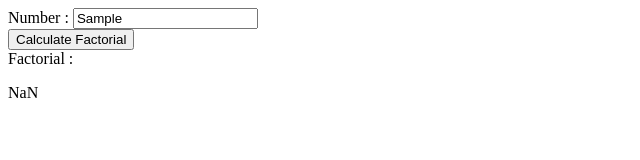
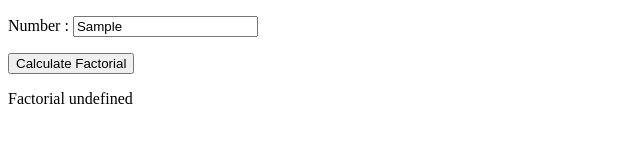
Before and after one commit to anoop-v-mathew/JavaScript, a plain HTML site: page factorial/index.html in a window 1280 px wide. Both pictures are taken after typing "Sample" into the empty fields and a click on the button "Calculate Factorial". Shown: the whole page, without its empty margins (0-640 px from the left). Drawn offline with Linux system fonts and the light colour scheme.

Commit message:
Refactor onclick event

```diff
--- a/factorial/index.html
+++ b/factorial/index.html
@@ -1,13 +1,32 @@
 <!DOCTYPE html>
 <html>
-<head>
-	<title> Factorial </title>
-</head>
-<body>
-Number : <input id="num" type="text" name="number"><br>
-<button onclick="document.getElementById('demo').textContent = factorial(document.getElementById('num').value)">Calculate Factorial</button><br>
-Factorial : <p id="demo">Please enter a number</p>
+	<head>
+		<title>Factorial</title>
+	</head>
+	<body>
+		<p>Number : <input id="num" type="text" name="number"></p>
+		<p>
+			<button onclick="printFactorial(document.getElementById('num').value)">
+				Calculate Factorial
+			</button>
+		</p>
+		<div id="output">Please enter a number in the textbox</div>
 
-<script src="scripts/factorial.js"></script>
-</body>
+		<script src="scripts/factorial.js"></script>
+		<script>
+		/* global factorial*/
+		/* exported printFactorial */
+		function printFactorial(num) {
+
+			"use strict";
+
+			var f = factorial(num);
+			var s = "";
+
+			s = (isNaN(f)) ? "Factorial undefined" : "Factorial: "+f;
+
+			document.getElementById('output').textContent = s;
+		}
+		</script>
+	</body>
 </html>
```
